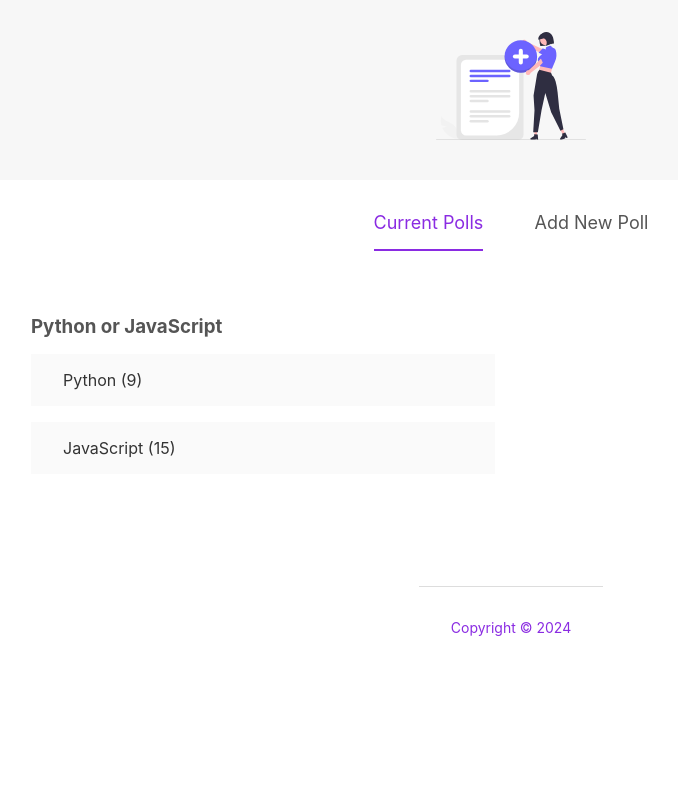
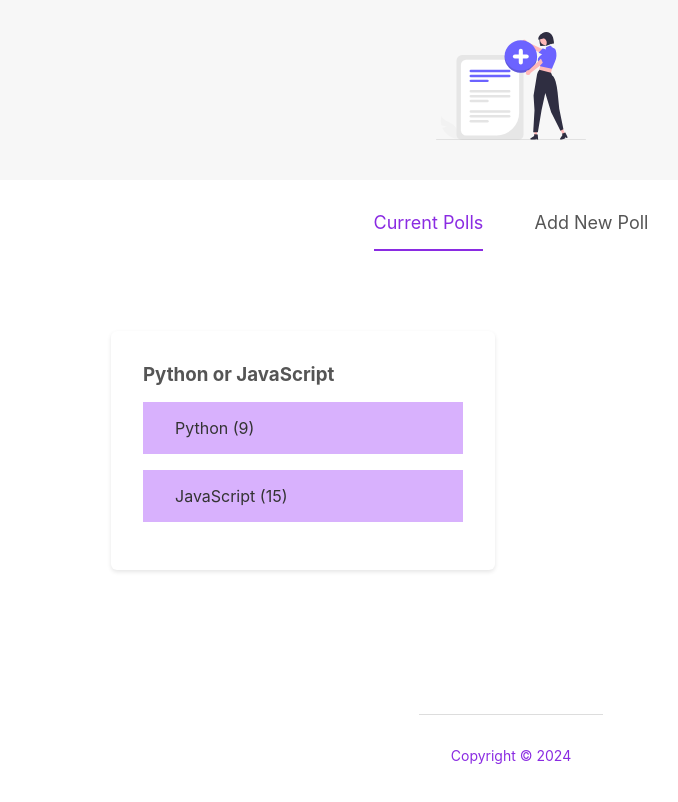
Before and after one commit to NoobMaester/polls, a Svelte app: page / in a window 1280 px wide. Shown: the top 802 px of the page, without its empty margins (129-807 px from the left). Built offline with nearby package versions, Linux system fonts and the light colour scheme.

Commit message:
card component

```diff
--- a/src/components/PollDetails.svelte
+++ b/src/components/PollDetails.svelte
@@ -1,35 +1,37 @@
 <script>
+  import Card from "../shared/Card.svelte";
   export let poll;
-
 </script>
 
-<div class='poll'>
+<Card>
+  <div class="poll">
     <h3>{poll.question}</h3>
-    <div class='answer'>
-        <div class='percent'></div>
+    <div class="answer">
+      <div class="percent"></div>
       <span>{poll.answerA} ({poll.votesA})</span>
     </div>
-    <div class='answer'>
-        <div class='percent'></div>
+    <div class="answer">
+      <div class="percent"></div>
       <span>{poll.answerB} ({poll.votesB})</span>
     </div>
   </div>
+</Card>
 
 <style>
-    h3{
+  h3 {
     margin: 0 auto;
     color: #555;
   }
-    .answer{
-        background: #fafafa;
+  .answer {
+    background: rgba(129, 3, 247, 0.306);
     cursor: pointer;
     margin: 1rem auto;
     position: relative;
   }
-    .answer:hover{
+  .answer:hover {
     opacity: 0.6;
   }
-    span{
+  span {
     display: inline-block;
     padding: 1rem 2rem;
   }
--- a/src/components/PollList.svelte
+++ b/src/components/PollList.svelte
@@ -11,6 +11,7 @@
 
 <style>
     .poll-list{
+        margin: 5rem;
         display: grid;
         grid-template-columns: 1fr 1fr;
         grid-gap: 2rem;
--- /dev/null
+++ b/src/shared/Card.svelte
@@ -0,0 +1,12 @@
+<div class='card'>
+    <slot></slot>
+</div>
+
+<style>
+    .card{
+        background: #fff;
+        padding: 2rem;
+        border-radius: 6px;
+        box-shadow: 0px 2px 4px rgba(0,0,0,0.1);
+    }
+</style>
```
Lines whose indentation alone changed are shown as unchanged.
